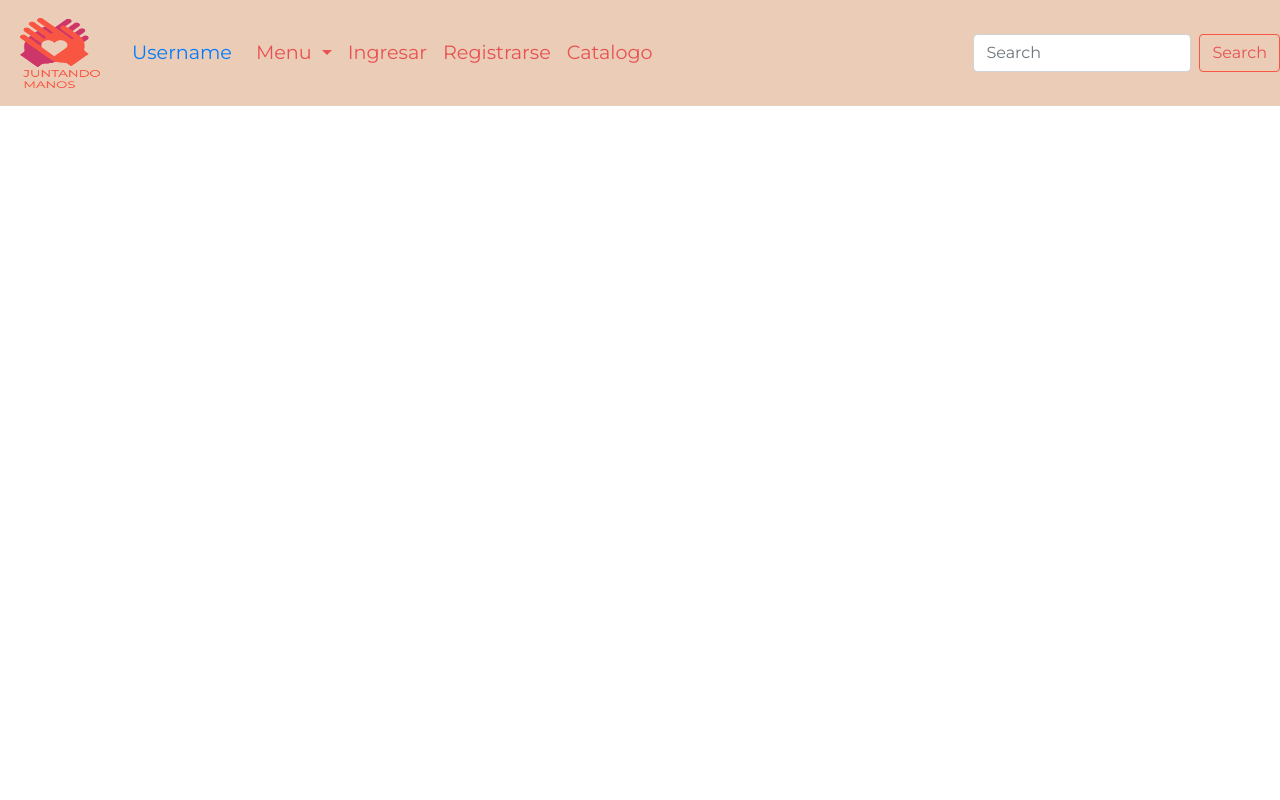
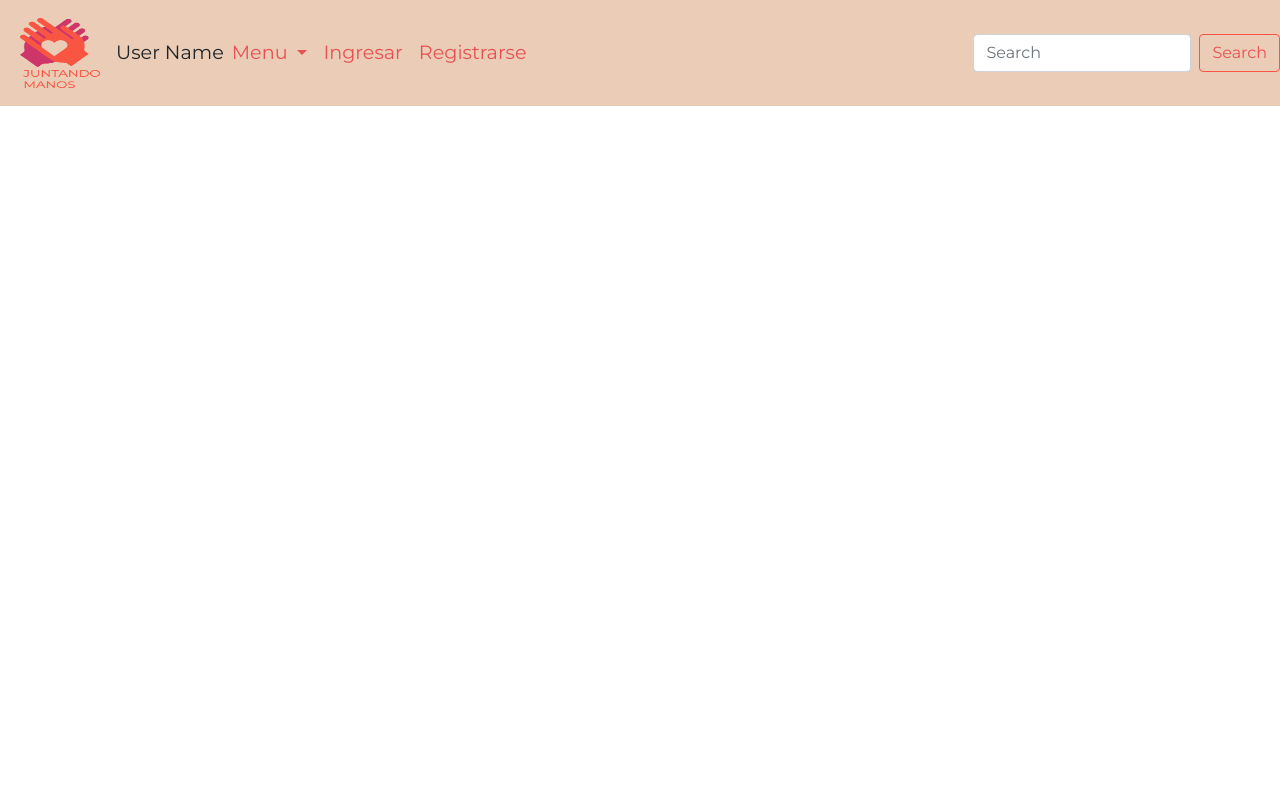
Before and after one commit to agustinnadalich/Proyecto-Integrador, a PHP site: page /navbar.html in a window 1280 px wide. Run offline with PHP 8.4, Linux system fonts and the light colour scheme; some libraries are stand-ins or nearby versions.

Commit message:
correccion de body y cambio de nombre archivo index, falta modificar cada archivo

```diff
--- a/contacto.html
+++ b/contacto.html
@@ -86,7 +86,7 @@
 
     <div class="contacto col-sm-4">
       <h3>
-        <a href="contacto.html" class="dropdown-item">Contacto</a>
+        <a href="contacto.html">Contacto</a>
         <a class="bordes" "nav-link" href="faq.html">FAQ</a>
         <a href="#">Sarasa</a>
       </h3>
--- a/css/Catalogo.css
+++ b/css/Catalogo.css
@@ -11,6 +11,11 @@
 
 *{
   box-sizing: border-box;
+}
+
+html,
+body {
+    height: 100%;
 }
 
 /* para que se vean las columnas  */
--- a/css/body.css
+++ b/css/body.css
@@ -7,6 +7,11 @@
 	box-sizing: border-box;
 	font-family: 'Montserrat', sans-serif;
 
+}
+
+html,
+body{
+    height: 100%;
 }
 
   ul, ol {
--- a/css/faq.css
+++ b/css/faq.css
@@ -5,6 +5,11 @@
 	box-sizing: border-box;
 	font-family: 'Montserrat', sans-serif;
 
+}
+
+html,
+body {
+    height: 100%;
 }
 
   ul, ol {
--- a/css/styles.css
+++ b/css/styles.css
@@ -17,9 +17,10 @@
 	background: linear-gradient(135deg, rgb(247,85,77) 0%,rgb(242,104,46) 51%,rgb(206,53,104) 99%);
 }
 
-
+html,
 body {
 		font-family: 'Montserrat 400', sans-serif;
+    height: 100%;
 }
 
 p {
--- a/css/styles_profile.css
+++ b/css/styles_profile.css
@@ -17,6 +17,10 @@
 
 }
 
+html,
+body {
+    height: 100%;
+}
 
 body {
 		font-family: 'Montserrat 400', sans-serif;
--- a/navbar.html
+++ b/navbar.html
@@ -37,7 +37,7 @@
 
     <div class="collapse navbar-collapse" id="collapse_target">
       <a class="navbar-brand"><img class="logo_JM" src="img/logo_JM.png" height="50" width="50"></a>
-      <a href="profile.html" class="nav-link">Username</a>
+      <span class="navbar-text">User Name</span>
 
                         <!-- links navbar -->
 
@@ -60,9 +60,6 @@
          <li class="nav-item">
            <a href="signup.html" class="nav-link">Registrarse</a>
          </li>
-         <li class="nav-item">
-           <a href="catalogo/Catalogo.html" class="nav-link">Catalogo</a>
-         </li>
        </ul>
       </div>
 
--- a/profile.html
+++ b/profile.html
@@ -129,7 +129,7 @@
 
             <div class="contacto col-sm-4">
               <h3>
-                <a href="contacto.html" class="dropdown-item">Contacto</a>
+                <a href="contacto.html">Contacto</a>
                 <a class="bordes" "nav-link" href="faq.html">FAQ</a>
                 <a href="#">Sarasa</a>
               </h3>
```
